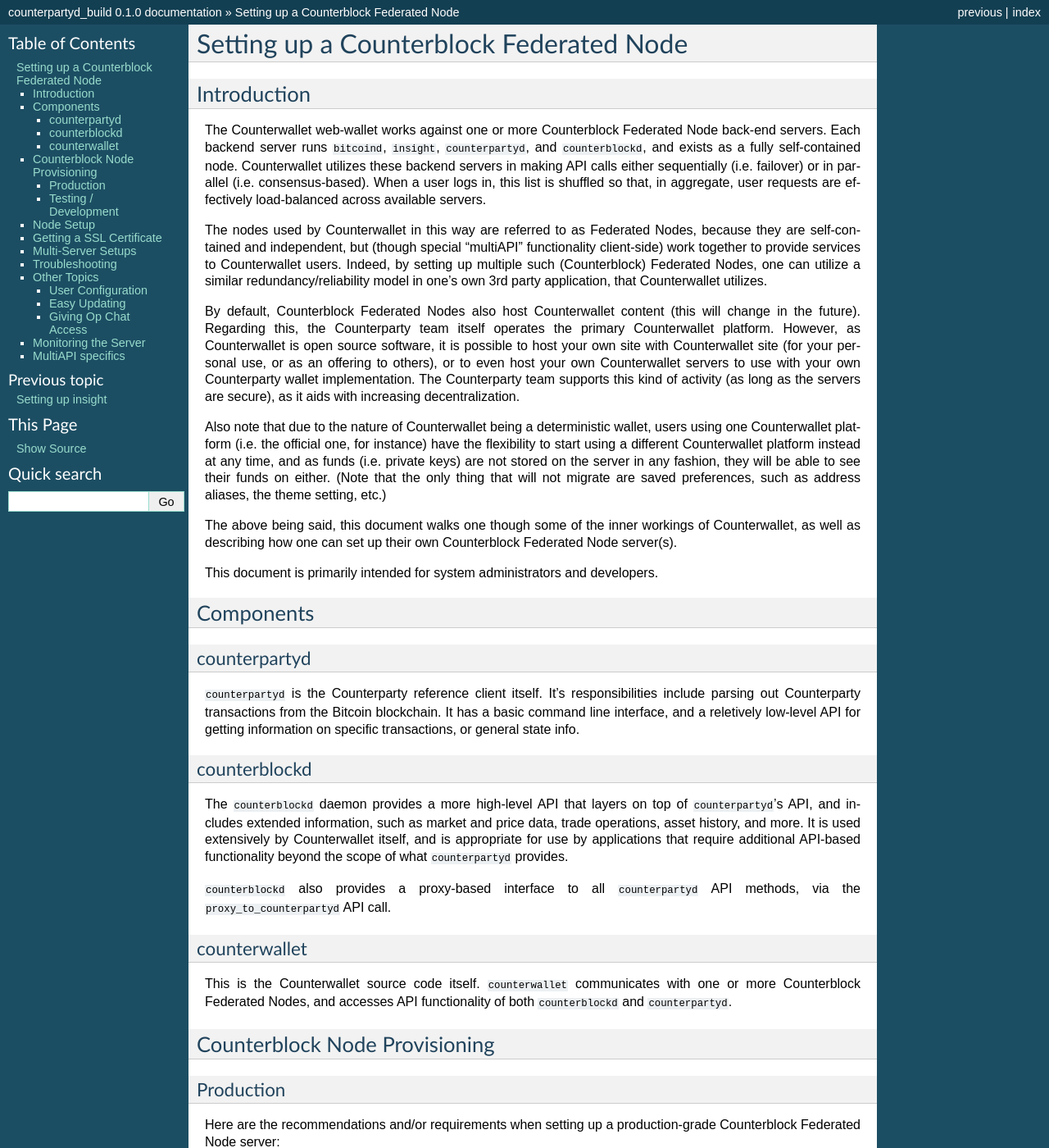
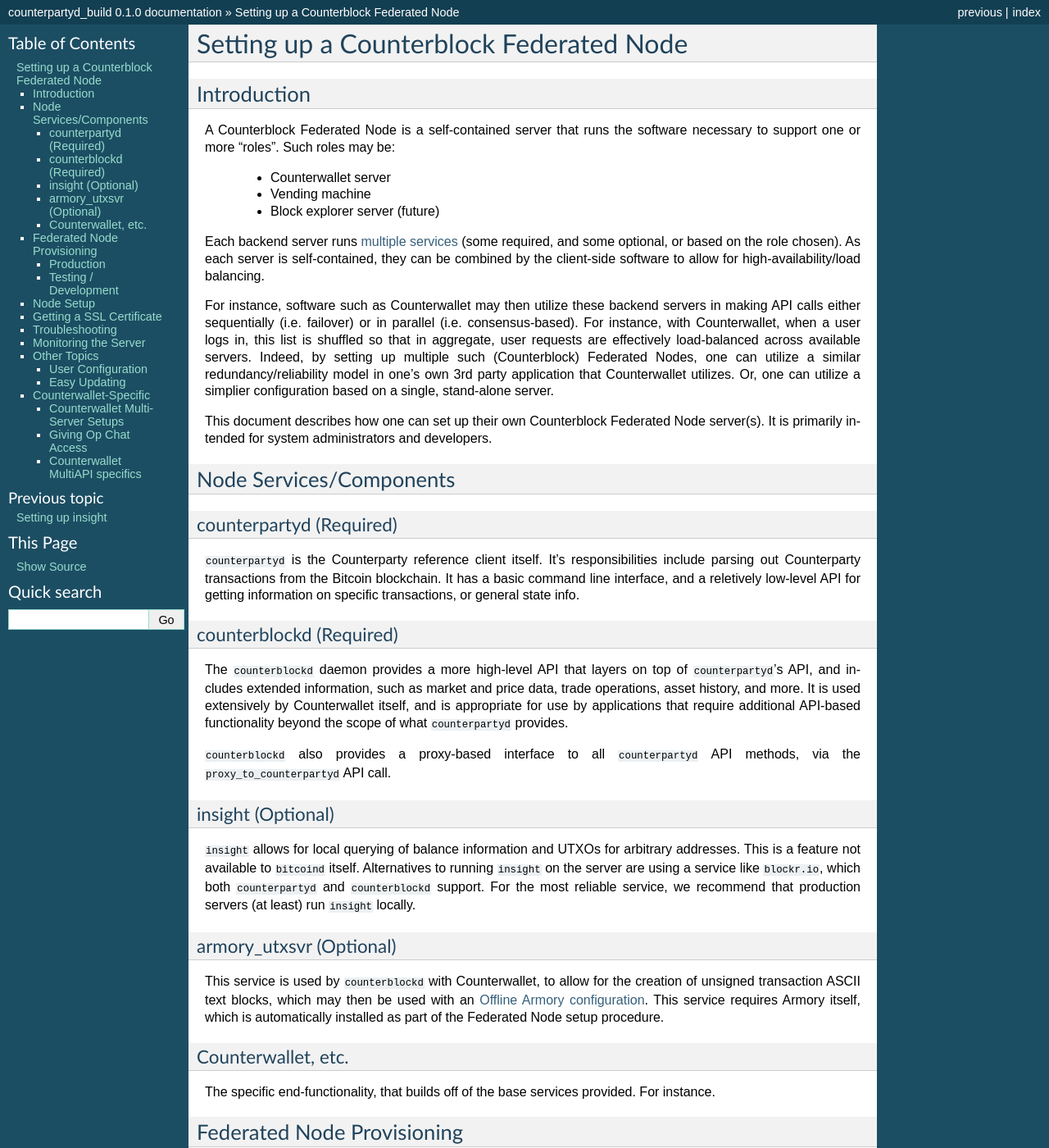
Before and after one commit to CounterpartyXCP/federatednode, a Sphinx documentation site: the page built from docs/SettingUpAFederatedNode.rst, in a window 1280 px wide and 1400 px high. Shown: the whole window at 82% size. Built offline with Sphinx 7.4.7, drawn with Linux system fonts in a browser that asks for light colours; some of the changed text lies outside the part shown.

Commit message:
doc updates, and adding initial support for armory_utxsvr

```diff
--- a/docs/SettingUpAFederatedNode.rst
+++ b/docs/SettingUpAFederatedNode.rst
@@ -1,50 +1,42 @@
 Setting up a Counterblock Federated Node
 ==============================================
-
 
 Introduction
 -------------
 
-The Counterwallet web-wallet works against one or more Counterblock Federated Node back-end servers.
-Each backend server runs ``bitcoind``, ``insight``, ``counterpartyd``, and ``counterblockd``, and exists as a fully self-contained
-node. Counterwallet utilizes these backend servers in making API calls either sequentially (i.e. failover) or in
-parallel (i.e. consensus-based). When a user logs in, this list is shuffled so that, in aggregate, user requests are
-effectively load-balanced across available servers.
+A Counterblock Federated Node is a self-contained server that runs the software necessary to support one or more "roles".
+Such roles may be:
+   * Counterwallet server
+   * Vending machine
+   * Block explorer server (future)
 
-The nodes used by Counterwallet in this way are referred to as Federated Nodes, because they are self-contained and
-independent, but (though special "multiAPI" functionality client-side) work together to provide services to Counterwallet users.
-Indeed, by setting up multiple such (Counterblock) Federated Nodes, one can utilize a similar redundancy/reliability model
-in one's own 3rd party application, that Counterwallet utilizes.
+Each backend server runs `multiple services <components>`__ (some required, and some optional, or based on the role chosen).
+As each server is self-contained, they can be combined by the client-side software to allow for high-availability/load balancing.
 
-By default, Counterblock Federated Nodes also host Counterwallet content (this will change in the future).
-Regarding this, the Counterparty team itself operates the primary Counterwallet platform. However, as Counterwallet is open source
-software, it is possible to host your own site with Counterwallet site (for your personal use, or as an offering to
-others), or to even host your own Counterwallet servers to use with your own Counterparty wallet implementation.
-The Counterparty team supports this kind of activity (as long as the servers are secure), as it aids with increasing decentralization.
+For instance, software such as Counterwallet may then utilize these backend servers in making API calls either sequentially (i.e. failover) or in
+parallel (i.e. consensus-based). For instance, with Counterwallet, when a user logs in, this list is shuffled so that
+in aggregate, user requests are effectively load-balanced across available servers. Indeed, by setting up multiple such
+(Counterblock) Federated Nodes, one can utilize a similar redundancy/reliability model in one's own 3rd party application
+that Counterwallet utilizes. Or, one can utilize a simplier configuration based on a single, stand-alone server.
 
-Also note that due to the nature of Counterwallet being a deterministic wallet, users using one Counterwallet platform (i.e. the
-official one, for instance) have the flexibility to start using a different Counterwallet platform instead at any time,
-and as funds (i.e. private keys) are not stored on the server in any fashion, they will be able to see their funds on either.
-(Note that the only thing that will not migrate are saved preferences, such as address aliases, the theme setting, etc.)
-
-The above being said, this document walks one though some of the inner workings of Counterwallet, as well as describing
-how one can set up their own Counterblock Federated Node server(s).
-
-This document is primarily intended for system administrators and developers.
+This document describes how one can set up their own Counterblock Federated Node server(s). It is primarily intended
+for system administrators and developers.
 
 
-Components
-----------
+.. _components:
 
-counterpartyd
-^^^^^^^^^^^^^^
+Node Services/Components
+-------------------------
+
+counterpartyd (Required)
+^^^^^^^^^^^^^^^^^^^^^^^^^^^
 
 ``counterpartyd`` is the Counterparty reference client itself. It's responsibilities include parsing out Counterparty
 transactions from the Bitcoin blockchain. It has a basic command line interface, and a reletively low-level API for
 getting information on specific transactions, or general state info.
 
-counterblockd
-^^^^^^^^^^^^^
+counterblockd (Required)
+^^^^^^^^^^^^^^^^^^^^^^^^^^
 
 The ``counterblockd`` daemon provides a more high-level API that layers on top of ``counterpartyd``'s API, and includes extended
 information, such as market and price data, trade operations, asset history, and more. It is used extensively by Counterwallet
@@ -53,29 +45,52 @@
 
 ``counterblockd`` also provides a proxy-based interface to all ``counterpartyd`` API methods, via the ``proxy_to_counterpartyd`` API call.
 
-counterwallet
-^^^^^^^^^^^^^^
+insight (Optional)
+^^^^^^^^^^^^^^^^^^^^^^^^^^
 
-This is the Counterwallet source code itself. ``counterwallet`` communicates with one or more Counterblock Federated Nodes,
-and accesses API functionality of both ``counterblockd`` and ``counterpartyd``.
+``insight`` allows for local querying of balance information and UTXOs for arbitrary addresses. This is a feature not available
+to ``bitcoind`` itself. Alternatives to running ``insight`` on the server are using a service like ``blockr.io``, which
+both ``counterpartyd`` and ``counterblockd`` support. For the most reliable service, we recommend that production
+servers (at least) run ``insight`` locally.
+
+armory_utxsvr (Optional)
+^^^^^^^^^^^^^^^^^^^^^^^^^^
+
+This service is used by ``counterblockd`` with Counterwallet, to allow for the creation of unsigned transaction
+ASCII text blocks, which may then be used with an `Offline Armory configuration <https://bitcoinarmory.com/about/using-our-wallet/>`__.
+This service requires Armory itself, which is automatically installed as part of the Federated Node setup procedure.
+
+Counterwallet, etc.
+^^^^^^^^^^^^^^^^^^^^
+
+The specific end-functionality, that builds off of the base services provided. For instance.
 
 
-
-Counterblock Node Provisioning
+Federated Node Provisioning
 --------------------------------
 
 Production
 ^^^^^^^^^^^^
 
-Here are the recommendations and/or requirements when setting up a production-grade Counterblock Federated Node server:
+Here are the recommendations and/or requirements when setting up a production-grade Counterblock Federated Node:
 
 **Server Hardware/Network Recommendations:**
 
 - Xeon E3+ or similar-class processor
 - 16GB+ RAM (ECC)
-- 2x SSD 120GB+ drives in RAID-1 (mirrored) configuration
+- Disk drives in RAID-1 (mirrored) configuration (SSD prefered)
 - Hosted in a secure data center with physical security and access controls
 - DDOS protection recommended if you will be offering your service to others
+
+** Disk Space Requirements **
+The exact disk space required will be dependent on what services are run on the node::
+
+* Base System: **20GB** (to be safe)
+* ``counterpartyd``, ``counterblockd`` databases: **~200MB**
+* ``insight``: **~30GB** (mainnet), **~3GB** (testnet)
+* ``armory_utxsvr``: **~25GB** (mainnet), **~3GB** (testnet)
+
+Generally, we recommend building on a server with at least 120GB of available disk space.
 
 **Server Software:**
 
@@ -105,8 +120,8 @@
 ^^^^^^^^^^^^^^^^^^^^^^
 
 If you'd like to set up a Counterblock Federated Node system for testing and development, the requirements are minimal. Basically you
-need to set up a Virtual Machine (VM) instance (or hardware) with **Ubuntu 14.04 64-bit** and give it at least **2 GB**
-of memory and **90 GB** of free disk space.
+need to set up a Virtual Machine (VM) instance (or hardware) at the Ubuntu version listed above, at least **2 GB**
+of memory, and enough disk space to cover the installation and use of the desired components.
 
 Node Setup
 -----------
@@ -154,8 +169,8 @@
 
 Once it is fully synced up, you should be good to proceed. The next step is to simply open up a web browser, and
 go to the IP address/hostname of the server. You will then be presented to accept your self-signed SSL certificate, and
-after doing that, should see the Counterwallet login interface. From this point, you can proceed testing Counterblock/Counterwallet
-functionality on your own system(s).
+after doing that, should see the web interface for the role you selected (e.g. Counterwallet login screen, if Counterwallet
+was chosen at node setup time). From this point, you can proceed testing the necessary functionality on your own system(s).
 
 
 Getting a SSL Certificate
@@ -180,48 +195,6 @@
 Then restart nginx::
 
     sudo service nginx restart
-
-
-Multi-Server Setups
-------------------------------------
-
-Counterwallet should work out-of-the-box in a scenario where you have a single Counterblock Federated Node that both hosts the
-static site content, as well as the backend Counterblock API services. You will need to read and follow this section if any of the
-following apply to your situation:
-
-- You have more than one server hosting the content (i.e. javascript, html, css resources) and API services (backend ``counterblockd``, etc)
-- Or, you have a different set of hosts hosting API services than those hosting the static site content
-- Or, you are hosting the static site content on a CDN
-
-In these situations, you need to create a small file called ``servers.json`` in the ``counterblock/`` directory.
-This file will contain a valid JSON-formatted object, containing an array of all of your backend servers, as well as
-a number of other site specific configuration properties. For example::
-
-    {
-      "servers": [ "https://counterblock1.mydomain.com", "https://counterblock2.mydomain.com", "https://counterblock3.mydomain.com" ],
-      "forceTestnet": true,
-      "googleAnalyticsUA": "UA-48454783-2",
-      "googleAnalyticsUA-testnet": "UA-48454783-4",
-      "rollbarAccessToken": "39d23b5a512f4169c98fc922f0d1b121",
-      "disabledFeatures": ["rps", "betting"]
-    }
-
-
-Here's a description of the possible fields:
-
-* **servers**: As in the example above, each of the hosts in ``servers`` must have a "http://" or "https://" prefix (we strongly recommend using HTTPS),
-and the strings must *not* end in a slash (just leave it off). The other properties are optional, and can be set if you
-make use of these services.
-* **forceTestnet**: Set to true to always use testnet (not requiring 'testnet' in the FQDN, or the '?testnet=1' parameter in the URL.
-* **googleAnalyticsUA** / **googleAnalyticsUA-testnet**: Set to enable google analytics for mainnet/testnet. You must have a google analytics account.
-* **rollbarAccessToken**: Set to enable client-side error tracking via rollbar.com. Must have a rollbar account.
-* **disabledFeatures**: Set to a list of zero or more features to disable in the UI. Possible features are:
-  ``betting``, ``rps``, ``dividend``, ``exchange``, ``leaderboard``, ``portfolio``, ``stats`` and ``history``. Normally
-  this can just be ``[]`` (an empty list) to not disable anything.
-
-Once done, save this file and make sure it exists on all servers you are hosting Counterwallet static content on. Now, when you go
-to your Counterwallet site, the server will read in this file immediately after loading the page, and set the list of
-backend API hosts from it automatically.
 
 
 Troubleshooting
@@ -267,6 +240,34 @@
     #testnet
     sudo su - xcpd -s /bin/bash -c "bitcoind -datadir=/home/xcp/.bitcoin-testnet getinfo"
 
+
+Monitoring the Server
+----------------------
+
+To monitor the server, you can use a 3rd-party service such as [Pingdom](http://www.pingdom.com) or [StatusCake](http://statuscake.com).
+The federated node allows these (and any other monitoring service) to query the basic status of the server (e.g. the ``nginx``,
+``counterblockd`` and ``counterpartyd`` services) via making a HTTP GET call to one of the following URLs:
+
+* ``/_api/`` (for mainnet)
+* ``/_t_api/`` (for testnet)
+
+If all services are up, a HTTP 200 response with the following data will be returned::
+
+    {"counterpartyd": "OK", "counterblockd_ver": "1.3.0", "counterpartyd_ver": "9.31.0", "counterblockd": "OK",
+    "counterblockd_check_elapsed": 0.0039348602294921875, "counterpartyd_last_block": {
+    "block_hash": "0000000000000000313c4708da5b676f453b41d566832f80809bc4cb141ab2cd", "block_index": 311234,
+    "block_time": 1405638212}, "local_online_users": 7, "counterpartyd_check_elapsed": 0.003687143325805664,
+    "counterblockd_error": null, "counterpartyd_last_message_index": 91865}
+
+Note the ``"counterpartyd": "OK"`` and ``"counterblockd": "OK"`` items.
+
+If all services but ``counterpartyd`` are up, a HTTP 500 response with ``"counterpartyd": "NOT OK"``, for instance.
+
+If ``counterblockd`` is not working properly, ``nginx`` will return a HTTP 503 (Gateway unavailable) or 500 response.
+
+If ``nginx`` is not working properly, either a HTTP 5xx response, or no response at all (i.e. timeout) will be returned.
+
+
 Other Topics
 --------------
 
@@ -289,20 +290,62 @@
 
 This setup is such to minimize (and hopefully eliminate) the impact from any kind of potential system-level exploit.
 
-
 Easy Updating
 ^^^^^^^^^^^^^^^^
 
-To update the system with new ``counterpartyd``, ``counterblockd`` and ``counterwallet`` code releases, you simply need
-to rerun the ``setup_federated_node`` script, like so::
+To update the system with new code releases, you simply need to rerun the ``setup_federated_node`` script, like so::
 
     cd ~xcp/counterpartyd_build
     sudo ./setup_federated_node.py
 
-As prompted, you should be able to choose just to Update, instead of to Rebuild. However, you would choose the Rebuild
+As prompted, you should be able to choose just to update, instead of to rebuild. However, you would choose the rebuild
 option if there were updates to the ``counterpartyd_build`` system files for the federated node itself (such as the
-``nginx`` configuration, or the init scripts) that you wanted/needed to apply. Otherwise, if there are just updates
-to the daemons or ``counterwallet`` code itself, Update should be fine.
+``nginx`` configuration, or the init scripts) that you wanted/needed to apply. Otherwise, update should be fine.
+
+
+Counterwallet-Specific
+-----------------------
+
+Counterwallet Multi-Server Setups
+^^^^^^^^^^^^^^^^^^^^^^^^^^^^^^^^^^
+
+Counterwallet should work out-of-the-box in a scenario where you have a single Counterblock Federated Node that both hosts the
+static site content, as well as the backend Counterblock API services. You will need to read and follow this section if any of the
+following apply to your situation:
+
+- You have more than one server hosting the content (i.e. javascript, html, css resources) and API services (backend ``counterblockd``, etc)
+- Or, you have a different set of hosts hosting API services than those hosting the static site content
+- Or, you are hosting the static site content on a CDN
+
+In these situations, you need to create a small file called ``servers.json`` in the ``counterblock/`` directory.
+This file will contain a valid JSON-formatted object, containing an array of all of your backend servers, as well as
+a number of other site specific configuration properties. For example::
+
+    {
+      "servers": [ "https://counterblock1.mydomain.com", "https://counterblock2.mydomain.com", "https://counterblock3.mydomain.com" ],
+      "forceTestnet": true,
+      "googleAnalyticsUA": "UA-48454783-2",
+      "googleAnalyticsUA-testnet": "UA-48454783-4",
+      "rollbarAccessToken": "39d23b5a512f4169c98fc922f0d1b121",
+      "disabledFeatures": ["rps", "betting"]
+    }
+
+
+Here's a description of the possible fields:
+
+* **servers**: As in the example above, each of the hosts in ``servers`` must have a "http://" or "https://" prefix (we strongly recommend using HTTPS),
+and the strings must *not* end in a slash (just leave it off). The other properties are optional, and can be set if you
+make use of these services.
+* **forceTestnet**: Set to true to always use testnet (not requiring 'testnet' in the FQDN, or the '?testnet=1' parameter in the URL.
+* **googleAnalyticsUA** / **googleAnalyticsUA-testnet**: Set to enable google analytics for mainnet/testnet. You must have a google analytics account.
+* **rollbarAccessToken**: Set to enable client-side error tracking via rollbar.com. Must have a rollbar account.
+* **disabledFeatures**: Set to a list of zero or more features to disable in the UI. Possible features are:
+  ``betting``, ``rps``, ``dividend``, ``exchange``, ``leaderboard``, ``portfolio``, ``stats`` and ``history``. Normally
+  this can just be ``[]`` (an empty list) to not disable anything.
+
+Once done, save this file and make sure it exists on all servers you are hosting Counterwallet static content on. Now, when you go
+to your Counterwallet site, the server will read in this file immediately after loading the page, and set the list of
+backend API hosts from it automatically.
 
 Giving Op Chat Access
 ^^^^^^^^^^^^^^^^^^^^^^
@@ -322,31 +365,21 @@
     mongo counterblockd_testnet
     db.chat_handles.update({handle: "testuser1"}, {$set: {op: true}})
 
-Monitoring the Server
-----------------------
+Counterwallet MultiAPI specifics
+^^^^^^^^^^^^^^^^^^^^^^^^^^^^^^^^^
 
-To monitor the server, you can use a 3rd-party service such as [Pingdom](http://www.pingdom.com) or [StatusCake](http://statuscake.com).
-The federated node allows these (and any other monitoring service) to query the basic status of the server (e.g. the ``nginx``,
-``counterblockd`` and ``counterpartyd`` services) via making a HTTP GET call to one of the following URLs:
+.. note::
 
-* ``/_api/`` (for mainnet)
-* ``/_t_api/`` (for testnet)
+    By default, Counterblock Federated Nodes can also host Counterwallet content (this will change in the future).
+    Regarding this, the Counterparty team itself operates the primary Counterwallet platform. However, as Counterwallet is open source
+    software, it is possible to host your own site with Counterwallet site (for your personal use, or as an offering to
+    others), or to even host your own Counterwallet servers to use with your own Counterparty wallet implementation.
+    The Counterparty team supports this kind of activity (as long as the servers are secure), as it aids with increasing decentralization.
 
-If all services are up, a HTTP 200 response with the following data will be returned::
-
-    {"counterpartyd": "OK", "counterblockd": "OK"}
-
-If all services but ``counterpartyd`` are up, a HTTP 500 response with the following data will be returned::
-
-    {"counterpartyd": "NOT OK", "counterblockd": "OK"}
-
-If ``counterblockd`` is not working properly, ``nginx`` will return a HTTP 503 (Gateway unavailable) or 500 response.
-
-If ``nginx`` is not working properly, either a HTTP 5xx response, or no response at all (i.e. timeout) will be returned.
-
-
-MultiAPI specifics
--------------------
+    Also note that due to the nature of Counterwallet being a deterministic wallet, users using one Counterwallet platform (i.e. the
+    official one, for instance) have the flexibility to start using a different Counterwallet platform instead at any time,
+    and as funds (i.e. private keys) are not stored on the server in any fashion, they will be able to see their funds on either.
+    (Note that the only thing that will not migrate are saved preferences, such as address aliases, the theme setting, etc.)
 
 Counterwallet utilizes a sort of a "poor man's load balancing/failover" implementation called multiAPI (and implemented
 [here](https://github.com/CounterpartyXCP/counterwallet/blob/master/src/js/util.api.js)). multiAPI can operate in a number of fashions.
--- a/setup.py
+++ b/setup.py
@@ -215,7 +215,7 @@
 
             if with_counterblockd:
                 #counterblockd currently uses Python 2.7 due to gevent-socketio's lack of support for Python 3
-                runcmd("apt-get -y install python python-dev python-setuptools python-pip python-sphinx python-zmq libzmq3 libzmq3-dev libxml2-dev libxslt-dev zlib1g-dev libimage-exiftool-perl")
+                runcmd("apt-get -y install python python-dev python-setuptools python-pip python-sphinx python-zmq libzmq3 libzmq3-dev libxml2-dev libxslt-dev zlib1g-dev libimage-exiftool-perl libevent-dev")
                 if assume_yes:
                     db_locally = 'y'
                 else:
```
Also changed, not shown: run.py (+9 -0 lines), setup_federated_node.py (+168 -84 lines), 1 other file.
